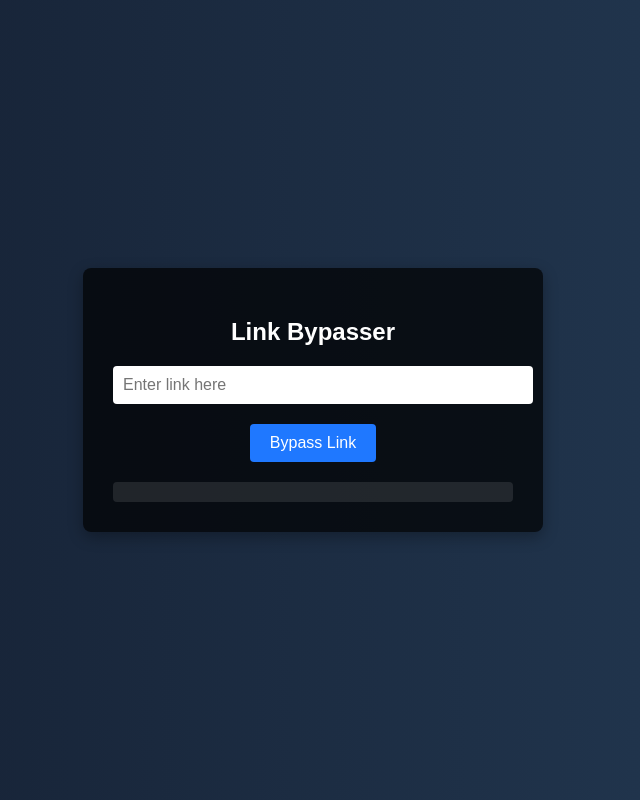
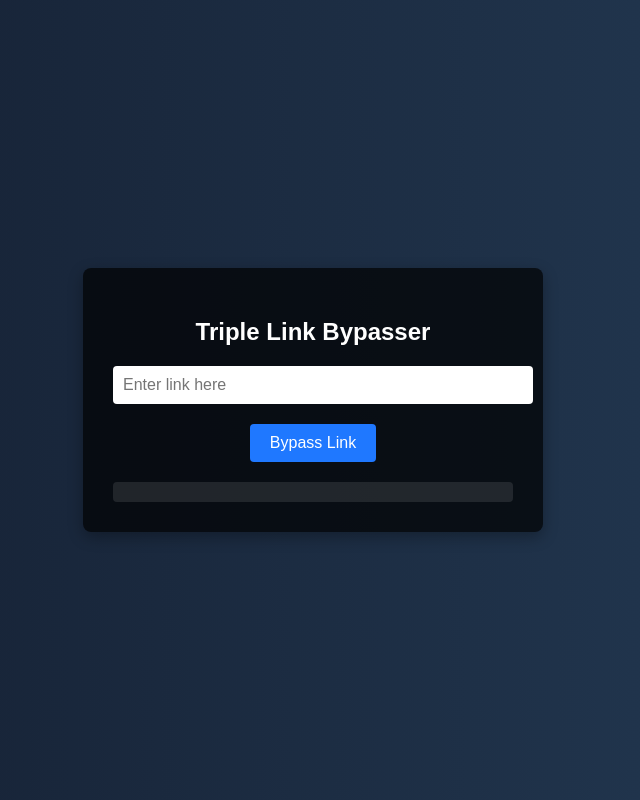
Before and after one commit to BloxFruit3Script/TripleScript.github.io, a plain HTML site: page index.html in a window 1280 px wide. Shown: the whole page, without its empty margins (327-967 px from the left). Drawn offline with Linux system fonts and the light colour scheme.

Commit message:
Update index.html

```diff
--- a/index.html
+++ b/index.html
@@ -3,7 +3,7 @@
 <head>
     <meta charset="UTF-8">
     <meta name="viewport" content="width=device-width, initial-scale=1.0">
-    <title>Link Bypasser</title>
+    <title>Triple Link Bypasser</title>
     <style>
         body {
             margin: 0;
@@ -77,7 +77,7 @@
 </head>
 <body>
     <div class="container">
-        <h2>Link Bypasser</h2>
+        <h2>Triple Link Bypasser</h2>
         <input type="text" id="linkInput" placeholder="Enter link here">
         <button onclick="bypassLink()">Bypass Link</button>
         <div id="result" class="result"></div>
```
